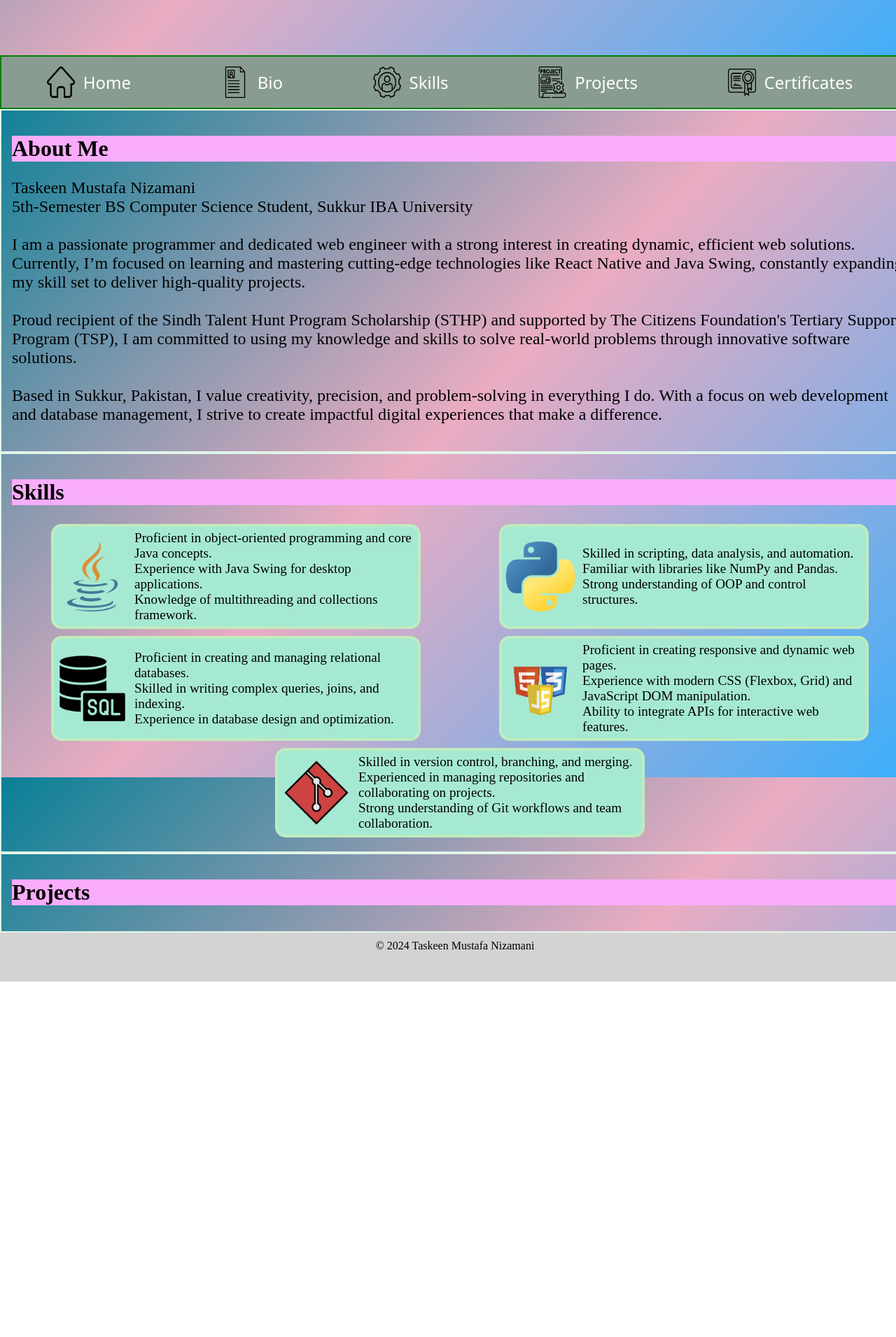
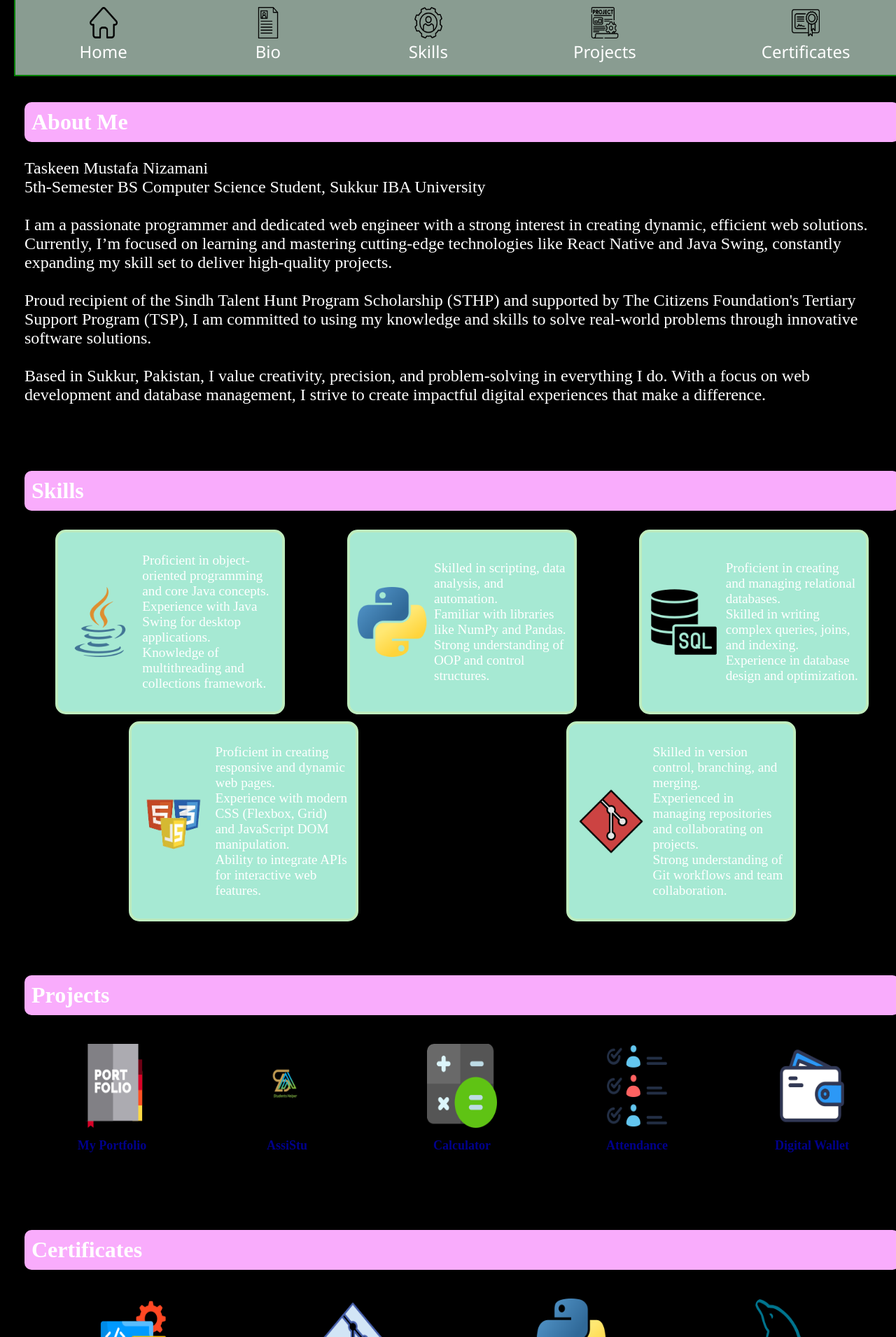
Before and after one commit to mahnoor627/myportfolio, a plain HTML site: page index.html in a window 1280 px wide. Shown: the part 889-2800 px from the top of the page at 70% size. Before the commit the page ends 2292 px from the top, so only its background shows below. Drawn offline with Linux system fonts and the light colour scheme.

Commit message:
Completed portfolio design

```diff
--- a/index.html
+++ b/index.html
@@ -5,45 +5,50 @@
     <meta name="viewport" content="width=device-width, initial-scale=1.0">
     <title>Taskeen Mustafa Nizamani</title>
     <style>
+        *{
+            color: white;
+        }
         body {
-            background: linear-gradient(135deg,
+            /*background: linear-gradient(135deg,
             rgb(8, 128, 150) 0%,  /* Light cyan */
-            rgba(234, 172, 194, 1) 50%, /* Soft pink */
-            rgb(61, 174, 250) 100% /* Light teal */
-            );
+           /* rgba(234, 172, 194, 1) 50%, /* Soft pink */
+           /* rgb(61, 174, 250) 100% /* Light teal */
+           /* );*/
+           background-color: black;
             margin: 0;
             padding: 0;
             box-sizing: border-box;
-            height: 1000px;
+            color: white;
         }
 
         header {
             display: flex;
             align-items: center;
-            background-color: black;
-            padding: 1%;
-            border: 1px solid rgb(153, 109, 109);
-            height: 100px;
-            color: aliceblue;
             justify-content: center;
             background: linear-gradient(135deg,
             rgb(8, 128, 150) 0%,  /* Light cyan */
             rgba(234, 172, 194, 1) 50%, /* Soft pink */
             rgb(61, 174, 250) 100% /* Light teal */
             );
+            padding: 1%;
+            border: 1px solid rgb(153, 109, 109);
+            height: 100px;
+            color: aliceblue;
+            width: 100%;
         }
 
         header h1 {
             font-size: 28px;
-            align-self: center;
             text-align: center;
         }
 
         main {
             width: 100%;
+            padding: 20px;
         }
 
         footer {
+            color: black;
             background-color: lightgray;
             height: 50px;
             width: 100%;
@@ -51,14 +56,15 @@
             padding: 10px;
         }
 
-        .profiler {
+        #home{
+            color: white;
             display: flex;
             justify-content: center;
             align-items: center;
             flex-direction: column;
             padding: 20px;
             text-align: center;
-            height: 80%;
+            width: 100%;
         }
 
         .profiler img {
@@ -67,14 +73,16 @@
             border-radius: 50%;
         }
 
-        .profiler>h1{
-            text-align: center;
+        .profiler h1 {
+            color: white;
+            margin: 10px 0;
         }
 
         #short-intro {
+            color: rgb(255, 255, 255);
             margin-top: 20px;
             font-family: 'Segoe UI', Tahoma, Geneva, Verdana, sans-serif;
-            color: black;
+            color: rgb(245, 242, 242);
             max-width: 800px;
             text-align: center;
             font-size: 30px;
@@ -83,11 +91,9 @@
         .navbar {
             position: sticky;
             top: 0;
-            margin-top: 0px;
             background-color: rgb(137, 156, 145);
             padding: 2px;
             display: flex;
-            flex-direction: row;
             justify-content: space-around;
             width: 100%;
             align-items: center;
@@ -96,23 +102,19 @@
 
         .navbar a {
             display: flex;
-            flex-wrap: wrap;
+            flex-direction: column;
             justify-content: center;
             align-items: center;
             margin: 10px;
             text-decoration: none;
             color: black;
             font-size: 24px;
-            padding-right: 5px;
+            padding: 5px;
         }
 
         .navbar a:hover {
             background-color: seagreen;
-            padding-top: 20px;
-            margin-top: 0px;
-            margin-bottom: 0px;
-            padding-left: 10px;
-            padding-right: 10px;
+            padding: 20px;
             border: 2px solid cornflowerblue;
         }
 
@@ -125,14 +127,13 @@
         label {
             color: white;
             font-size: 24px;
-            margin-left: 10px;
             font-family: 'Segoe UI', Tahoma, Geneva, Verdana, sans-serif;
         }
 
         .about {
             padding: 15px;
-            border: 2px solid rgb(225, 245, 233);
-            width: 100%;
+            /* border: 2px solid rgb(243, 198, 243); */
+            margin-bottom: 20px;
         }
 
         .detailed-p {
@@ -141,40 +142,71 @@
 
         .about>h1 {
             background-color: rgb(249, 172, 252);
+            padding: 10px;
+            border-radius: 10px;
         }
 
         .skills-container {
             width: 100%;
             display: flex;
-            flex-direction: row;
             flex-wrap: wrap;
             justify-content: space-around;
         }
 
         .skill {
             display: flex;
-            flex-direction: row;
             justify-content: center;
             align-items: center;
-            flex-wrap: wrap;
             border: 4px solid rgb(190, 236, 190);
             margin: 5px;
             background-color: rgb(166, 233, 211);
             border-radius: 15px;
+            padding: 10px;
+            width: 300px;
         }
 
         .skill-icon {
-            margin: 5px;
             width: 100px;
-
+            margin-right: 10px;
         }
 
         .skill-details {
-            margin: 5px;
-            width: 400px;
             font-size: larger;
-            font-weight: 100px;
+            font-weight: 500;
+        }
 
+        #projects-container, #certificates-container {
+            width: 100%;
+            display: flex;
+            flex-direction: row;
+            flex-wrap: wrap;
+            justify-content: space-around;
+            align-items: center;
+        }
+
+        .project, .certificate {
+            display: flex;
+            flex-direction: column;
+            justify-content: center;
+            align-items: center;
+            text-align: center;
+            padding: 10px;
+            margin: 10px;
+            width: 200px;
+            text-decoration: none;
+        }
+
+        .pimage, .cimage {
+            width: 100px;
+            height: 120px;
+            margin-bottom: 10px;
+            border-radius: 10px;
+        }
+
+        .project h3, .certificate h3 {
+            margin-top: 5px;
+            font-size: 18px;
+            color: darkblue;
         }
     </style>
 </head>
@@ -185,33 +217,35 @@
     </header>
 
     <div id="home" class="profiler">
-        <img id="profile" src="myprofile.png" alt="Profile pic">
+        <img id="profile" src="myprofile.png" alt="Profile Picture">
         <h1>Taskeen Mustafa Nizamani</h1>
         <h2>Programmer - Web Developer - Database Administrator</h2>
-        <p id="short-intro">Welcome to my digital space! I am a passionate programmer, dedicated web engineer, and skilled database administrator. With a focus on crafting efficient web solutions and managing robust data systems, I bring creativity and precision to every project I work on. Explore my portfolio to see how I turn ideas into functional, dynamic experiences.</p>
+        <p id="short-intro">
+            Welcome to my digital space! I am a passionate programmer, dedicated web engineer, and skilled database administrator. With a focus on crafting efficient web solutions and managing robust data systems, I bring creativity and precision to every project I work on. Explore my portfolio to see how I turn ideas into functional, dynamic experiences.
+        </p>
     </div>
 
     <main>
         <nav class="navbar">
             <a href="#home">
-                <img src="home.png" alt="Home">
+                <img src="home.png" alt="Home Icon">
                 <label for="home-icon">Home</label>
             </a>
             <a href="#biodata">
-                <img src="biodata.png" alt="">
+                <img src="biodata.png" alt="Biodata Icon">
                 <label for="biodata">Bio</label>
             </a>
             <a href="#skills">
-                <img src="skills.png" alt="">
-                <label for="Skills">Skills</label>
+                <img src="skills.png" alt="Skills Icon">
+                <label for="skills">Skills</label>
             </a>
             <a href="#projects">
-                <img src="projects.png" alt="">
-                <label for="Projects">Projects</label>
+                <img src="projects.png" alt="Projects Icon">
+                <label for="projects">Projects</label>
             </a>
             <a href="#certificates">
-                <img src="certifications.png" alt="">
-                <label for="Certifications">Certificates</label>
+                <img src="certifications.png" alt="Certificates Icon">
+                <label for="certifications">Certificates</label>
             </a>
         </nav>
 
@@ -221,8 +255,8 @@
                 Taskeen Mustafa Nizamani<br>
                 5th-Semester BS Computer Science Student, Sukkur IBA University<br><br>
                 I am a passionate programmer and dedicated web engineer with a strong interest in creating dynamic, efficient web solutions. Currently, I’m focused on learning and mastering cutting-edge technologies like React Native and Java Swing, constantly expanding my skill set to deliver high-quality projects.<br><br>
-                Proud recipient of the Sindh Talent Hunt Program Scholarship (STHP) and supported by The Citizens Foundation's Tertiary Support Program (TSP), I am committed to using my knowledge and skills to solve real-world problems through innovative software solutions. <br><br>
-                Based in Sukkur, Pakistan, I value creativity, precision, and problem-solving in everything I do. With a focus on web development and database management, I strive to create impactful digital experiences that make a difference. <br>
+                Proud recipient of the Sindh Talent Hunt Program Scholarship (STHP) and supported by The Citizens Foundation's Tertiary Support Program (TSP), I am committed to using my knowledge and skills to solve real-world problems through innovative software solutions.<br><br>
+                Based in Sukkur, Pakistan, I value creativity, precision, and problem-solving in everything I do. With a focus on web development and database management, I strive to create impactful digital experiences that make a difference.
             </p>
         </div>
 
@@ -230,7 +264,7 @@
             <h1>Skills</h1>
             <div class="skills-container">
                 <div class="skill">
-                    <img class="skill-icon" src=".\skills icons\javaicon.png" alt="java icon">
+                    <img class="skill-icon" src=".\skills icons\javaicon.png" alt="Java Icon">
                     <p class="skill-details">
                         Proficient in object-oriented programming and core Java concepts.<br>
                         Experience with Java Swing for desktop applications.<br>
@@ -238,15 +272,15 @@
                     </p>
                 </div>
                 <div class="skill">
-                    <img class="skill-icon" src=".\skills icons\pythonicon.png" alt="python icon">
+                    <img class="skill-icon" src=".\skills icons\pythonicon.png" alt="Python Icon">
                     <p class="skill-details">
-                        Skilled in scripting, data analysis, and automation. <br>
-                        Familiar with libraries like NumPy and Pandas. <br>
+                        Skilled in scripting, data analysis, and automation.<br>
+                        Familiar with libraries like NumPy and Pandas.<br>
                         Strong understanding of OOP and control structures.
                     </p>
                 </div>
                 <div class="skill">
-                    <img class="skill-icon" src=".\skills icons\sqlicon.png" alt="SQL icon">
+                    <img class="skill-icon" src=".\skills icons\sqlicon.png" alt="SQL Icon">
                     <p class="skill-details">
                         Proficient in creating and managing relational databases.<br>
                         Skilled in writing complex queries, joins, and indexing.<br>
@@ -254,7 +288,7 @@
                     </p>
                 </div>
                 <div class="skill">
-                    <img class="skill-icon" src=".\skills icons\htmlicon.png" alt="HTML icon">
+                    <img class="skill-icon" src=".\skills icons\htmlicon.png" alt="HTML Icon">
                     <p class="skill-details">
                         Proficient in creating responsive and dynamic web pages.<br>
                         Experience with modern CSS (Flexbox, Grid) and JavaScript DOM manipulation.<br>
@@ -262,7 +296,7 @@
                     </p>
                 </div>
                 <div class="skill">
-                    <img class="skill-icon" src=".\skills icons\giticon.png" alt="Git icon">
+                    <img class="skill-icon" src=".\skills icons\giticon.png" alt="Git Icon">
                     <p class="skill-details">
                         Skilled in version control, branching, and merging.<br>
                         Experienced in managing repositories and collaborating on projects.<br>
@@ -271,10 +305,53 @@
                 </div>
             </div>
         </div>
+
         <div id="projects" class="about">
             <h1>Projects</h1>
-            <div class="project"><a href="http://"></a></div>
+            <div id="projects-container">
+                <a class="project" href="https://github.com/taqi627/myportfolio">
+                    <img class="pimage" src=".\projects icons\portfolio.png" alt="Portfolio Icon">
+                    <h3>My Portfolio</h3>
+                </a>
+                <a class="project" href="https://github.com/taqi627/AssiStu">
+                    <img class="pimage" src=".\projects icons\AssiStu.png" alt="AssiStu Icon">
+                    <h3>AssiStu</h3>
+                </a>
+                <a class="project" href="https://github.com/taqi627/calculator">
+                    <img class="pimage" src=".\projects icons\calculator.png" alt="Calculator Icon">
+                    <h3>Calculator</h3>
+                </a>
+                <a class="project" href="https://github.com/taqi627/Attendence">
+                    <img class="pimage" src=".\projects icons\attendance.png" alt="Attendance Icon">
+                    <h3>Attendance</h3>
+                </a>
+                <a class="project" href="https://github.com/taqi627/Digital-Wallet">
+                    <img class="pimage" src=".\projects icons\wallet.png" alt="Digital Wallet Icon">
+                    <h3>Digital Wallet</h3>
+                </a>
+            </div>
+        </div>
 
+        <div id="certificates" class="about">
+            <h1>Certificates</h1>
+            <div id="certificates-container">
+                <a class="certificate" href="https://drive.google.com/file/d/164PlGQjFQCBh3ul6dEf99zhPMctCtoKD/view?usp=drive_link">
+                    <img class="cimage" src=".\certificates icons\web design.png" alt="Web Design Icon">
+                    <h3>Web Design</h3>
+                </a>
+                <a class="certificate" href="https://drive.google.com/file/d/1ir0Xqfd_cZ_t7-PqticsrRzKPYuxAoXv/view?usp=drive_link">
+                    <img class="cimage" src=".\certificates icons\git.png" alt="Git Icon">
+                    <h3>Git&GitHub</h3>
+                </a>
+                <a class="certificate" href="">
+                    <img class="cimage" src=".\certificates icons\python.png" alt="Python Logo">
+                    <h3>Python</h3>
+                </a>
+                <a class="certificate" href="">
+                    <img class="cimage" src=".\certificates icons\mysql.png" alt="MySQL Logo">
+                    <h3>MySQL</h3>
+                </a>
+            </div>
         </div>
     </main>
 
```
Also changed, not shown: certificates icons/git.png (added), certificates icons/mysql.png (added), certificates icons/python.png (added), certificates icons/web design.png (added), projects icons/AssiStu.png (added), projects icons/attendance.png (added), projects icons/calculator.png (added), projects icons/portfolio.png (added), projects icons/wallet.png (added).
